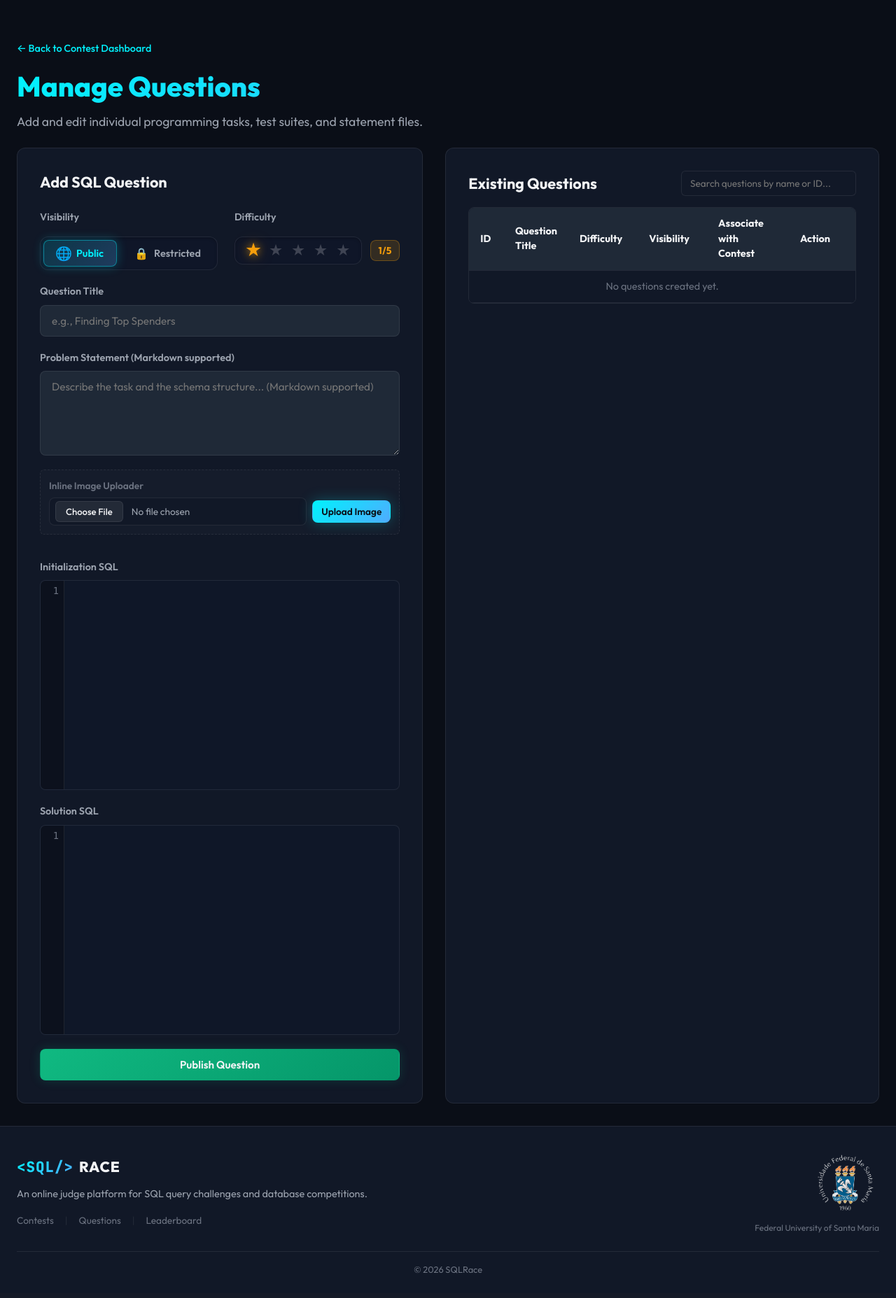
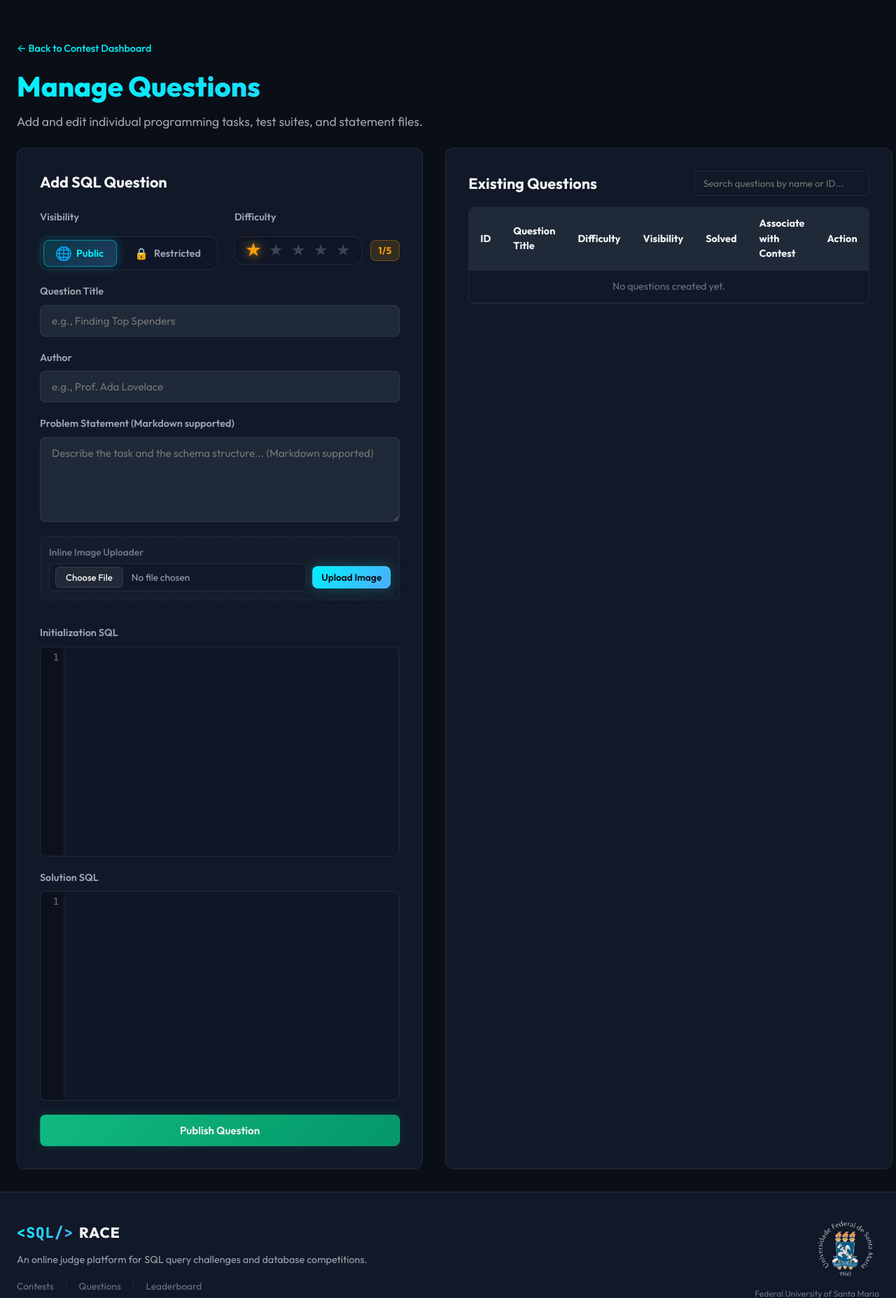
Before and after one commit to brizzigui/sqlrace, a Flask app: page /admin/questions in a window 1280 px wide. Shown: the part 75-1930 px from the top of the page at 70% size. Before the commit the page ends 1895 px from the top, so only its background shows below. Run offline with Flask 3, Linux system fonts and the light colour scheme; the visitor is signed in with stand-in values (Sample User, id 1); data that the repository does not hold is empty; some libraries are stand-ins or nearby versions.

Commit message:
add author, solved

```diff
--- a/database.py
+++ b/database.py
@@ -93,6 +93,7 @@ def init_db():
             solution_sql TEXT NOT NULL,
             visibility VARCHAR(20) NOT NULL DEFAULT 'public',
             difficulty INT NOT NULL DEFAULT 1 CHECK (difficulty BETWEEN 1 AND 5),
+            author VARCHAR(255),
             created_at TIMESTAMP DEFAULT CURRENT_TIMESTAMP
         );
         """)
@@ -159,7 +160,10 @@ def init_db():
         # 2. Add difficulty column to questions if it does not exist
         cur.execute("ALTER TABLE questions ADD COLUMN IF NOT EXISTS difficulty INT NOT NULL DEFAULT 1 CHECK (difficulty BETWEEN 1 AND 5);")
 
-        # 3. Add contest_id column to submissions if it does not exist
+        # 3. Add author column to questions if it does not exist
+        cur.execute("ALTER TABLE questions ADD COLUMN IF NOT EXISTS author VARCHAR(255);")
+
+        # 4. Add contest_id column to submissions if it does not exist
         cur.execute("ALTER TABLE submissions ADD COLUMN IF NOT EXISTS contest_id INT REFERENCES contests(id) ON DELETE CASCADE;")
 
         # 4. Add timing columns to submissions table for judging performance metrics
--- a/routes/admin.py
+++ b/routes/admin.py
@@ -76,14 +76,17 @@ def admin_contests():
 @admin_required
 def admin_questions():
     with get_main_db() as cur:
-        # Get questions with their associated contests and difficulty
+        # Get questions with their associated contests, difficulty, solved count and author
         cur.execute("""
             SELECT q.id, q.title, q.visibility, q.difficulty,
-                   COALESCE(string_agg(c.title, ', '), 'None') as contests_list
+                   COALESCE(string_agg(c.title, ', '), 'None') as contests_list,
+                   COUNT(DISTINCT CASE WHEN s.status = 'Accepted' THEN s.team_id END) as solved_count,
+                   q.author
             FROM questions q
             LEFT JOIN contest_questions cq ON q.id = cq.question_id
             LEFT JOIN contests c ON cq.contest_id = c.id
-            GROUP BY q.id, q.title, q.visibility, q.difficulty
+            LEFT JOIN submissions s ON q.id = s.question_id
+            GROUP BY q.id, q.title, q.visibility, q.difficulty, q.author
             ORDER BY q.id DESC;
         """)
         questions = cur.fetchall()
@@ -222,6 +225,7 @@ def edit_contest(contest_id):
 def create_question():
     title = request.form.get('title', '').strip()
     description = request.form.get('description', '').strip()
+    author = request.form.get('author', '').strip()
     init_sql = request.form.get('init_sql', '').strip()
     solution_sql = request.form.get('solution_sql', '').strip()
     visibility = request.form.get('visibility', 'public').strip()
@@ -239,9 +243,9 @@ def create_question():
     try:
         with get_main_db() as cur:
             cur.execute("""
-                INSERT INTO questions (title, description, init_sql, solution_sql, visibility, difficulty)
-                VALUES (%s, %s, %s, %s, %s, %s) RETURNING id;
-            """, (title, description, init_sql, solution_sql, visibility, difficulty))
+                INSERT INTO questions (title, description, init_sql, solution_sql, visibility, difficulty, author)
+                VALUES (%s, %s, %s, %s, %s, %s, %s) RETURNING id;
+            """, (title, description, init_sql, solution_sql, visibility, difficulty, author))
             q_id = cur.fetchone()[0]
 
         log_audit('QUESTION', 'CREATE_QUESTION', f"Created question '{title}' (ID: {q_id})", level='INFO', user_id=session.get('team_id'), username=session.get('username'), ip_address=request.remote_addr)
@@ -344,7 +348,7 @@ def clear_question_solutions(question_id):
 def edit_question_view(question_id):
     with get_main_db() as cur:
         cur.execute("""
-            SELECT id, title, description, init_sql, solution_sql, visibility, difficulty
+            SELECT id, title, description, init_sql, solution_sql, visibility, difficulty, author
             FROM questions WHERE id = %s;
         """, (question_id,))
         question = cur.fetchone()
@@ -359,7 +363,8 @@ def edit_question_view(question_id):
         'init_sql': question[3],
         'solution_sql': question[4],
         'visibility': question[5],
-        'difficulty': question[6]
+        'difficulty': question[6],
+        'author': question[7] or ''
     }
     return render_template('admin_edit_question.html', question=q_data)
 
@@ -368,6 +373,7 @@ def edit_question_view(question_id):
 def edit_question(question_id):
     title = request.form.get('title', '').strip()
     description = request.form.get('description', '').strip()
+    author = request.form.get('author', '').strip()
     init_sql = request.form.get('init_sql', '').strip()
     solution_sql = request.form.get('solution_sql', '').strip()
     visibility = request.form.get('visibility', 'public').strip()
@@ -386,9 +392,9 @@ def edit_question(question_id):
         with get_main_db() as cur:
             cur.execute("""
                 UPDATE questions
-                SET title = %s, description = %s, init_sql = %s, solution_sql = %s, visibility = %s, difficulty = %s
+                SET title = %s, description = %s, init_sql = %s, solution_sql = %s, visibility = %s, difficulty = %s, author = %s
                 WHERE id = %s;
-            """, (title, description, init_sql, solution_sql, visibility, difficulty, question_id))
+            """, (title, description, init_sql, solution_sql, visibility, difficulty, author, question_id))
         log_audit('QUESTION', 'EDIT_QUESTION', f"Updated question '{title}' (ID: {question_id})", level='INFO', user_id=session.get('team_id'), username=session.get('username'), ip_address=request.remote_addr)
         flash(_('flash_question_updated', title=title), "success")
     except Exception as e:
--- a/templates/admin_edit_question.html
+++ b/templates/admin_edit_question.html
@@ -46,6 +46,10 @@
             <div class="form-group">
                 <label for="q_title">{{ _('admin_question_title') }}</label>
                 <input type="text" id="q_title" name="title" value="{{ question.title }}" placeholder="{{ _('placeholder_question_title') }}" required>
+            </div>
+            <div class="form-group">
+                <label for="q_author">{{ _('questions_author') }}</label>
+                <input type="text" id="q_author" name="author" value="{{ question.author or '' }}" placeholder="{{ _('placeholder_question_author') }}">
             </div>
             <div class="form-group">
                 <label for="q_description">{{ _('admin_statement') }}</label>
--- a/templates/admin_questions.html
+++ b/templates/admin_questions.html
@@ -52,6 +52,11 @@
                 </div>
 
                 <div class="form-group">
+                    <label for="q_author">{{ _('questions_author') }}</label>
+                    <input type="text" id="q_author" name="author" placeholder="{{ _('placeholder_question_author') }}">
+                </div>
+
+                <div class="form-group">
                     <label for="q_description">{{ _('admin_statement') }}</label>
                     <textarea id="q_description" name="description" rows="5" placeholder="{{ _('placeholder_question_desc') }}" required></textarea>
                 </div>
@@ -99,6 +104,7 @@
                             <th>{{ _('admin_question_title') }}</th>
                             <th style="width: 100px;">{{ _('admin_difficulty') }}</th>
                             <th style="width: 100px;">{{ _('admin_visibility') }}</th>
+                            <th style="width: 80px; text-align: center;">{{ _('questions_solved') }}</th>
                             <th>{{ _('admin_associate') }}</th>
                             <th style="width: 120px; text-align: center;">{{ _('admin_action') }}</th>
                         </tr>
@@ -115,6 +121,7 @@
                                             {{ _('admin_public') if q[2] == 'public' else _('admin_restricted') }}
                                         </span>
                                     </td>
+                                    <td style="text-align: center; font-weight: 600; color: var(--text-secondary);">{{ q[5] }}</td>
                                     <td><small style="color: var(--text-secondary);">{{ q[4] }}</small></td>
                                     <td style="text-align: center; vertical-align: middle;">
                                         <div style="display: flex; gap: 8px; align-items: center; justify-content: center;">
@@ -129,7 +136,7 @@
                             {% endfor %}
                         {% else %}
                             <tr>
-                                <td colspan="6" class="text-muted text-center">{{ _('admin_no_questions') }}</td>
+                                <td colspan="7" class="text-muted text-center">{{ _('admin_no_questions') }}</td>
                             </tr>
                         {% endif %}
                     </tbody>
--- a/templates/contest.html
+++ b/templates/contest.html
@@ -32,7 +32,10 @@
                                 <span class="question-number">#{{ loop.index }}</span>
                                 <div class="question-text-details">
                                     <h3>{{ q.title }}</h3>
-                                    <span style="color: var(--color-upcoming); font-size: 0.85rem;">{{ "★" * q.difficulty }}</span>
+                                    <div style="display: flex; gap: 12px; align-items: center; font-size: 0.85rem; margin-top: 2px;">
+                                        <span style="color: var(--color-upcoming);">{{ "★" * q.difficulty }}</span>
+                                        <span style="color: var(--text-muted); font-size: 0.8rem;">👥 {{ _('questions_solved') }}: {{ q.solved }}</span>
+                                    </div>
                                 </div>
                             </div>
                             <div class="question-item-actions">
--- a/templates/questions.html
+++ b/templates/questions.html
@@ -19,6 +19,7 @@
                         <th style="width: 80px;">{{ _('questions_id') }}</th>
                         <th>{{ _('questions_name') }}</th>
                         <th style="width: 120px;">{{ _('admin_difficulty') }}</th>
+                        <th style="width: 100px; text-align: center;">{{ _('questions_solved') }}</th>
                         <th style="width: 150px; text-align: center;">{{ _('questions_action') }}</th>
                     </tr>
                 </thead>
@@ -42,6 +43,9 @@
                                 <td style="vertical-align: middle; padding: 16px 8px; color: var(--color-upcoming); font-size: 1rem; letter-spacing: 2px;">
                                     {{ "★" * q.difficulty }}
                                 </td>
+                                <td style="vertical-align: middle; text-align: center; padding: 16px 8px; color: var(--text-secondary); font-weight: 600; font-size: 0.95rem;">
+                                    {{ q.solved }}
+                                </td>
                                 <td style="text-align: center; vertical-align: middle; padding: 16px 8px;">
                                     <a href="{{ url_for('contest.practice_question_details', question_id=q.id) }}" class="btn btn-outline" style="padding: 6px 16px; font-size: 0.9rem; display: inline-block;">
                                         {{ _('questions_solve') }}
@@ -51,7 +55,7 @@
                         {% endfor %}
                     {% else %}
                         <tr>
-                            <td colspan="4" class="text-muted text-center" style="padding: 40px; font-size: 1.1rem;">
+                            <td colspan="6" class="text-muted text-center" style="padding: 40px; font-size: 1.1rem;">
                                 {{ _('questions_no_questions') }}
                             </td>
                         </tr>
--- a/translations.py
+++ b/translations.py
@@ -143,6 +143,8 @@ TRANSLATIONS = {
         'questions_id': 'ID',
         'questions_name': 'Problem Title',
         'questions_status': 'Status',
+        'questions_author': 'Author',
+        'questions_solved': 'Solved',
         'questions_action': 'Action',
         'questions_solve': 'Solve',
         'questions_no_questions': 'No public questions available yet.',
@@ -203,6 +205,7 @@ TRANSLATIONS = {
         'placeholder_contest_desc': 'Contest rules, scope, or details...',
         'placeholder_question_title': 'e.g., Finding Top Spenders',
         'placeholder_question_desc': 'Describe the task and the schema structure... (Markdown supported)',
+        'placeholder_question_author': 'e.g., Prof. Ada Lovelace',
         'placeholder_init_sql': 'CREATE TABLE employees (id INT, salary INT);...',
         'placeholder_solution_sql': 'SELECT * FROM employees ORDER BY salary DESC LIMIT 1;',
         'default_contest_desc': 'Welcome to this competition! Execute queries carefully.',
@@ -519,6 +522,8 @@ TRANSLATIONS = {
         'questions_id': 'ID',
         'questions_name': 'Título do Problema',
         'questions_status': 'Status',
+        'questions_author': 'Autor',
+        'questions_solved': 'Resolvido',
         'questions_action': 'Ação',
         'questions_solve': 'Resolver',
         'questions_no_questions': 'Nenhuma questão pública disponível ainda.',
@@ -579,6 +584,7 @@ TRANSLATIONS = {
         'placeholder_contest_desc': 'Regras da competição, escopo ou detalhes...',
         'placeholder_question_title': 'ex: Encontrar Maiores Compradores',
         'placeholder_question_desc': 'Descreva a tarefa e a estrutura do esquema... (Suporta Markdown)',
+        'placeholder_question_author': 'ex: Prof. Ada Lovelace',
         'placeholder_init_sql': 'CREATE TABLE funcionarios (id INT, salario INT);...',
         'placeholder_solution_sql': 'SELECT * FROM funcionarios ORDER BY salario DESC LIMIT 1;',
         'default_contest_desc': 'Bem-vindo a esta competição! Execute suas consultas com atenção.',
```
Also changed, not shown: routes/contest.py (+29 -12 lines), templates/question_editor.html (+9 -2 lines).
